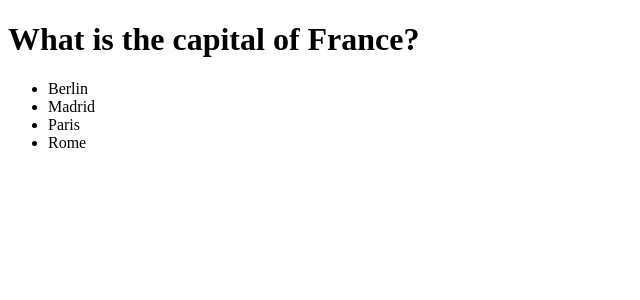
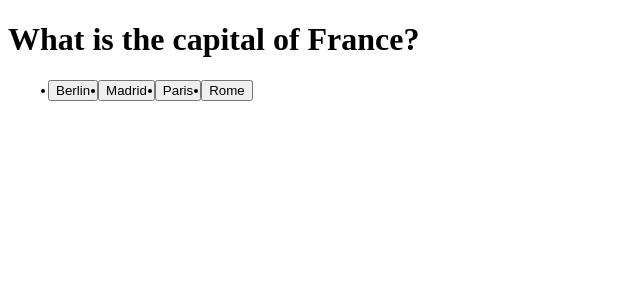
Before and after one commit to Tailung1/Quiz-app-with-with-TS-TSX, a React (Vite) app: page / in a window 1280 px wide. Shown: the top 300 px of the page, without its empty margins (0-640 px from the left). Built offline with nearby package versions, Linux system fonts and the light colour scheme.

Commit message:
create second component to make code cleaner

```diff
--- a/src/components/Question.tsx
+++ b/src/components/Question.tsx
@@ -0,0 +1,25 @@
+interface IQuestInfo {
+  question: string;
+  options: string[];
+  onSelectOption: (option: string) => void;
+}
+
+const Question: React.FC<IQuestInfo> = ({
+  question,
+  options,
+  onSelectOption,
+}) => {
+  return (
+    <div>
+      <h1>{question}</h1>
+      <ul>
+        {options.map((option) => (
+          <button key={option}>
+            <li onClick={() => onSelectOption(option)}>{option}</li>
+          </button>
+        ))}
+      </ul>
+    </div>
+  );
+};
+export default Question
--- a/src/components/Quiz.tsx
+++ b/src/components/Quiz.tsx
@@ -1,41 +1,25 @@
-import React, { useState } from "react";
+import { useState } from "react";
 import data from "../data.json";
+import Question from "./Question";
 
 export default function Quiz() {
   const [currentIndex, setCurrentIndex] = useState<number>(0);
-  const Question = data[currentIndex].question;
-  const Options = data[currentIndex].options;
-  const CorrectAnswer = data[currentIndex].correctAnswer;
-  const [score, setScore] = useState<number>(0);
-  const [showScore, setShowScore] = useState<boolean>(false);
+  const question = data[currentIndex].question;
+  const options = data[currentIndex].options;
+//   const CorrectAnswer = data[currentIndex].correctAnswer;
+//   const [score, setScore] = useState<number>(0);
+//   const [showScore, setShowScore] = useState<boolean>(false);
 
-  const check = (selectedOption: string) => {
-    selectedOption === CorrectAnswer ? setScore(score + 1) : null;
-    const indexIndicator = currentIndex + 1;
-    if (indexIndicator < data.length) {
-      setCurrentIndex(indexIndicator);
-    } else {
-      setShowScore(true);
-    }
-  };
-
+  function onSelectOption(option:string) {
+    console.log(option)
+  }
   return (
     <div>
-      {showScore ? (
-        <p>{score}</p>
-      ) : (
-        <div>
-          {" "}
-          <h1>{Question}</h1>
-          <ul>
-            {Options.map((option) => (
-              <li onClick={() => check(option)} key={option}>
-                {option}
-              </li>
-            ))}
-          </ul>
-        </div>
-      )}
+      <Question
+        question={data[currentIndex].question}
+        options={data[currentIndex].options}
+        onSelectOption={onSelectOption}
+      />
     </div>
   );
 }
```
